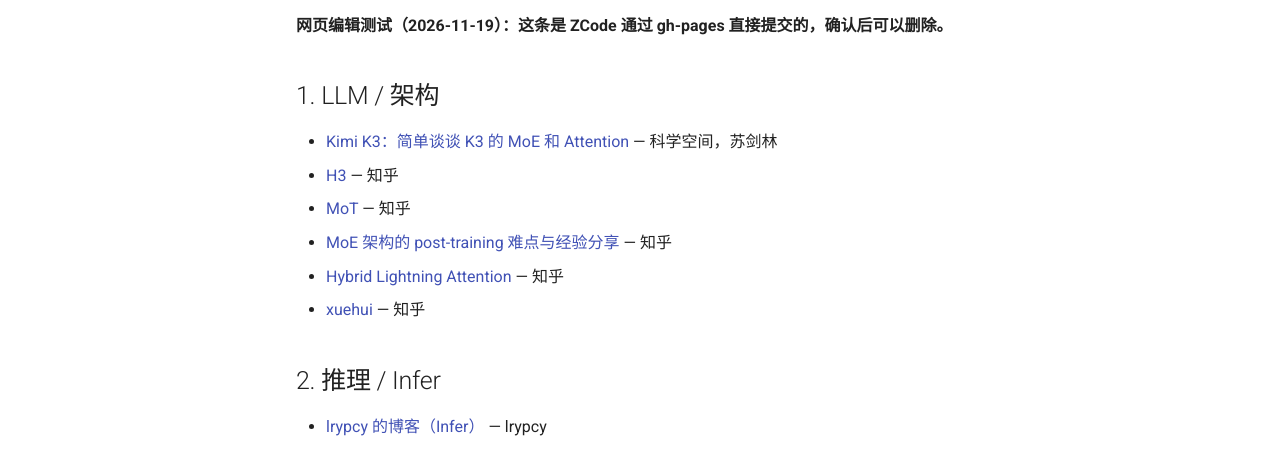
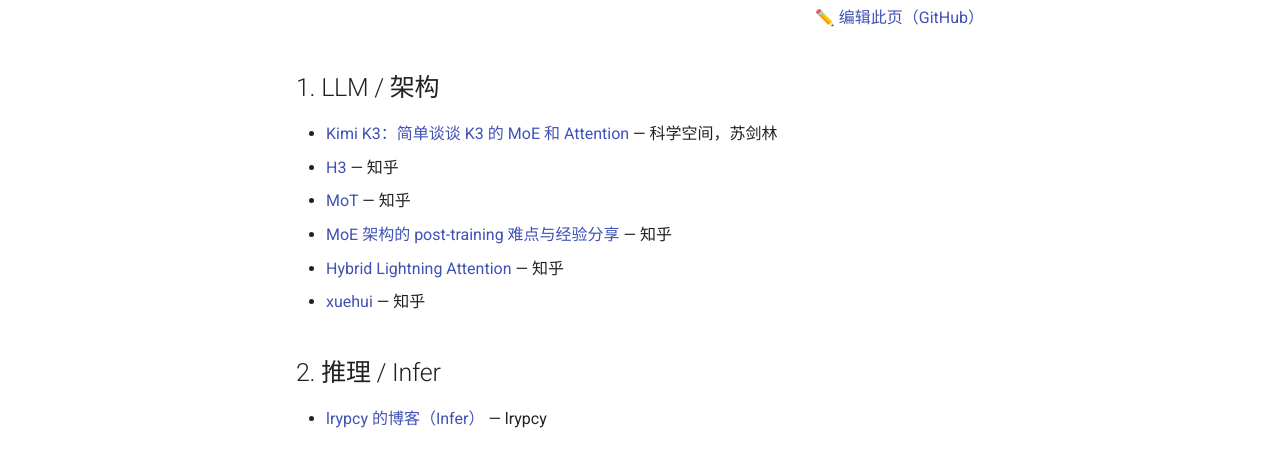
Before and after one commit to xingdong1111-creator/Action_wiki, a plain HTML site: page 大模型/资料链接/index.html in a window 1280 px wide. Shown: the part 297-765 px from the top of the page. Drawn offline with nearby package versions, Linux system fonts and the light colour scheme.

Commit message:
Add edit-this-page link and remove test note

```diff
--- a/大模型/资料链接/index.html
+++ b/大模型/资料链接/index.html
@@ -523,7 +523,7 @@
 
   <h1 id="_1">学习资料链接收藏</h1>
 <p>平时看到的好文章，按主题归档。每条保留原始链接和来源，方便回查。</p>
-<p><strong>网页编辑测试（2026-11-19）：这条是 ZCode 通过 gh-pages 直接提交的，确认后可以删除。</strong></p>
+<p style="text-align:right;margin-top:-0.5em;"><a href="https://github.com/xingdong1111-creator/Action_wiki/edit/gh-pages/大模型/资料链接/index.html" target="_blank" rel="noopener">✏️ 编辑此页（GitHub）</a></p>
 <h2 id="1-llm">1. LLM / 架构</h2>
 <ul>
 <li><a href="https://kexue.fm/archives/11848">Kimi K3：简单谈谈 K3 的 MoE 和 Attention</a> — 科学空间，苏剑林</li>
```
